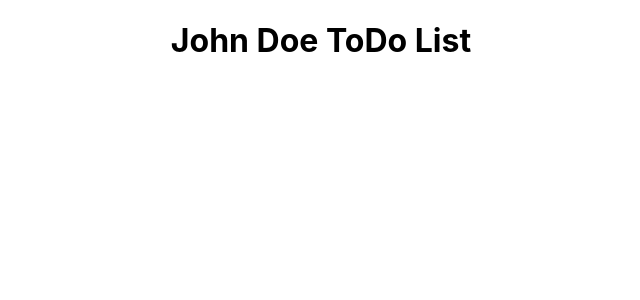
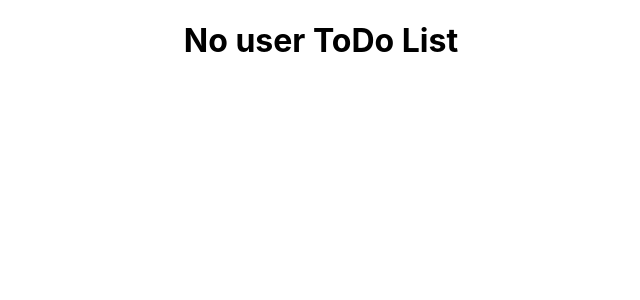
Before and after one commit to mikelpmc/react-training, a React (Create React App) app: page / in a window 1280 px wide. Shown: the top 300 px of the page, without its empty margins (319-959 px from the left). Built offline with nearby package versions, Linux system fonts and the light colour scheme; the HTML template or start-up script is replaced by a standard one.

Commit message:
feat: default props

```diff
--- a/src/App.js
+++ b/src/App.js
@@ -4,7 +4,7 @@ import './App.css';
 const App = () => {
     return (
         <div className="App">
-            <TodoList username="John Doe" />
+            <TodoList />
         </div>
     );
 };
--- a/src/components/todoList/todoList.js
+++ b/src/components/todoList/todoList.js
@@ -1,8 +1,6 @@
 import React from 'react';
 
-const TodoList = ({ username }) => {
-    // const { username } = props;
-
+const TodoList = ({ username = 'No user' }) => {
     return (
         <div>
             <h1>{username} ToDo List</h1>
```
